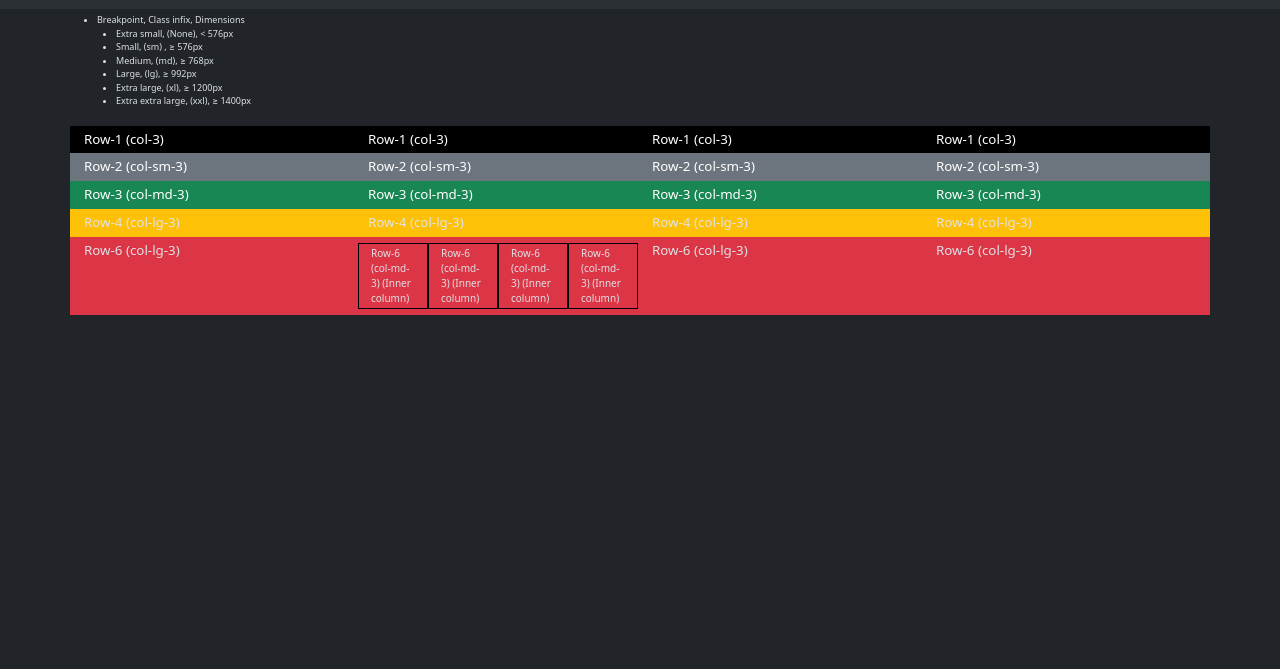
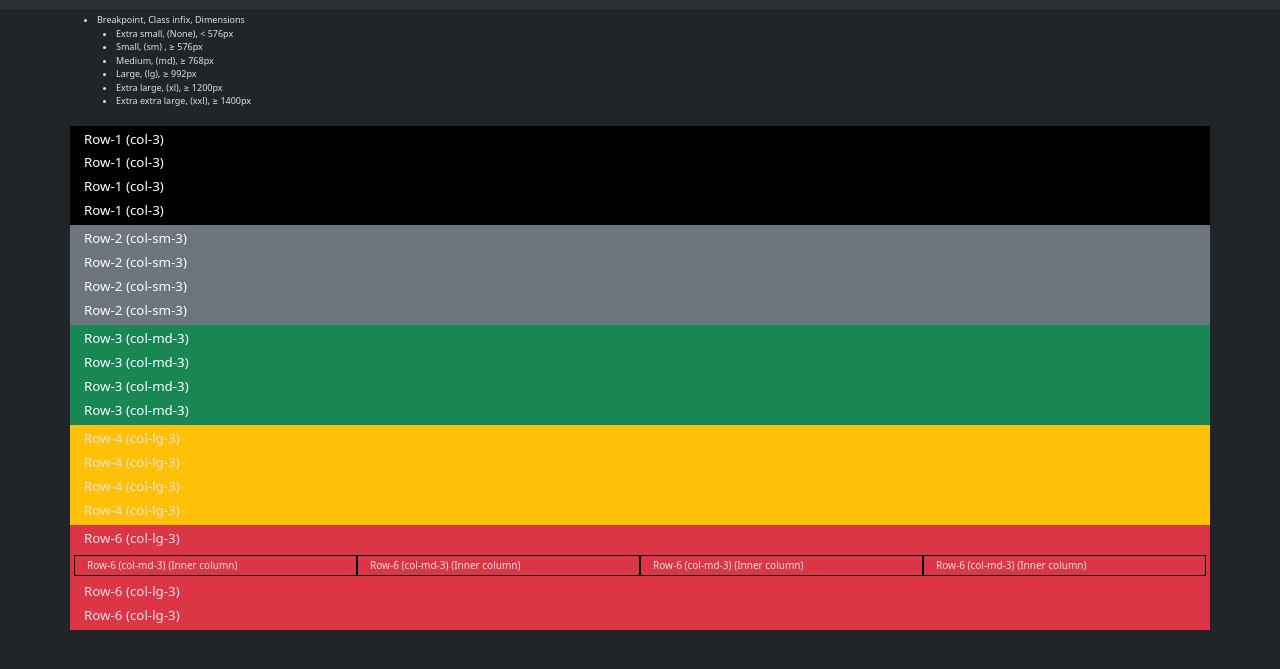
Before and after one commit to JarlTuxen/bootstrap, a plain HTML site: page grid.html in a window 1280 px wide. Shown: the part 59-728 px from the top of the page. Drawn offline with nearby package versions, Linux system fonts and the light colour scheme.

Commit message:
grid.html til øvelse

```diff
--- a/grid.html
+++ b/grid.html
@@ -46,67 +46,67 @@
             </ul>
         </div>
         <div class="row bg-black text-white">
-            <div class="col-3">
+            <div>
                 Row-1 (col-3)
             </div>
-            <div class="col-3">
+            <div>
                 Row-1 (col-3)
             </div>
-            <div class="col-3">
+            <div>
                 Row-1 (col-3)
             </div>
-            <div class="col-3">
+            <div>
                 Row-1 (col-3)
             </div>
         </div>
         <div class="row bg-secondary text-white">
-            <div class="col-sm-3">
+            <div>
                 Row-2 (col-sm-3)
             </div>
-            <div class="col-sm-3">
+            <div>
                 Row-2 (col-sm-3)
             </div>
-            <div class="col-sm-3">
+            <div>
                 Row-2 (col-sm-3)
             </div>
-            <div class="col-sm-3">
+            <div>
                 Row-2 (col-sm-3)
             </div>
         </div>
         <div class="row bg-success text-white">
-            <div class="col-md-3">
+            <div>
                 Row-3 (col-md-3)
             </div>
-            <div class="col-md-3">
+            <div>
                 Row-3 (col-md-3)
             </div>
-            <div class="col-md-3">
+            <div>
                 Row-3 (col-md-3)
             </div>
-            <div class="col-md-3">
+            <div>
                 Row-3 (col-md-3)
             </div>
         </div>
         <div class="row bg-warning">
-            <div class="col-lg-3">
+            <div>
                 Row-4 (col-lg-3)
             </div>
-            <div class="col-lg-3">
+            <div>
                 Row-4 (col-lg-3)
             </div>
-            <div class="col-lg-3">
+            <div>
                 Row-4 (col-lg-3)
             </div>
-            <div class="col-lg-3">
+            <div>
                 Row-4 (col-lg-3)
             </div>
         </div>
 
         <div class="row bg-danger">
-            <div class="col-lg-3">
+            <div>
                 Row-6 (col-lg-3)
             </div>
-            <div class="col-lg-3">
+            <div>
                 <div class="row" style="font-size:x-small">
                     <div class="col-md-3" style="border: 1px solid black">Row-6 (col-md-3) (Inner column)</div>
                     <div class="col-md-3" style="border: 1px solid black">Row-6 (col-md-3) (Inner column)</div>
@@ -114,10 +114,10 @@
                     <div class="col-md-3" style="border: 1px solid black">Row-6 (col-md-3) (Inner column)</div>
                 </div>
             </div>
-            <div class="col-lg-3">
+            <div>
                 Row-6 (col-lg-3)
             </div>
-            <div class="col-lg-3">
+            <div>
                 Row-6 (col-lg-3)
             </div>
         </div>
```
